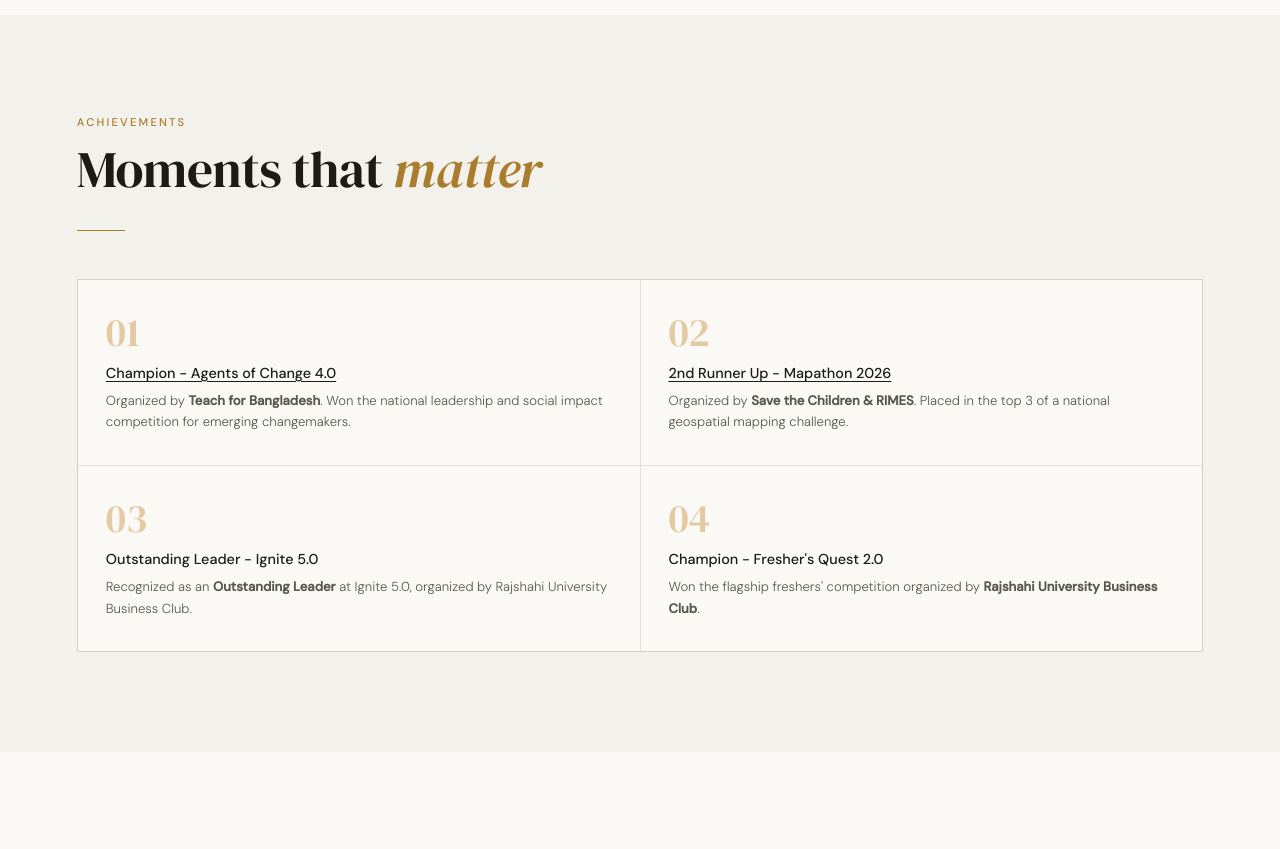
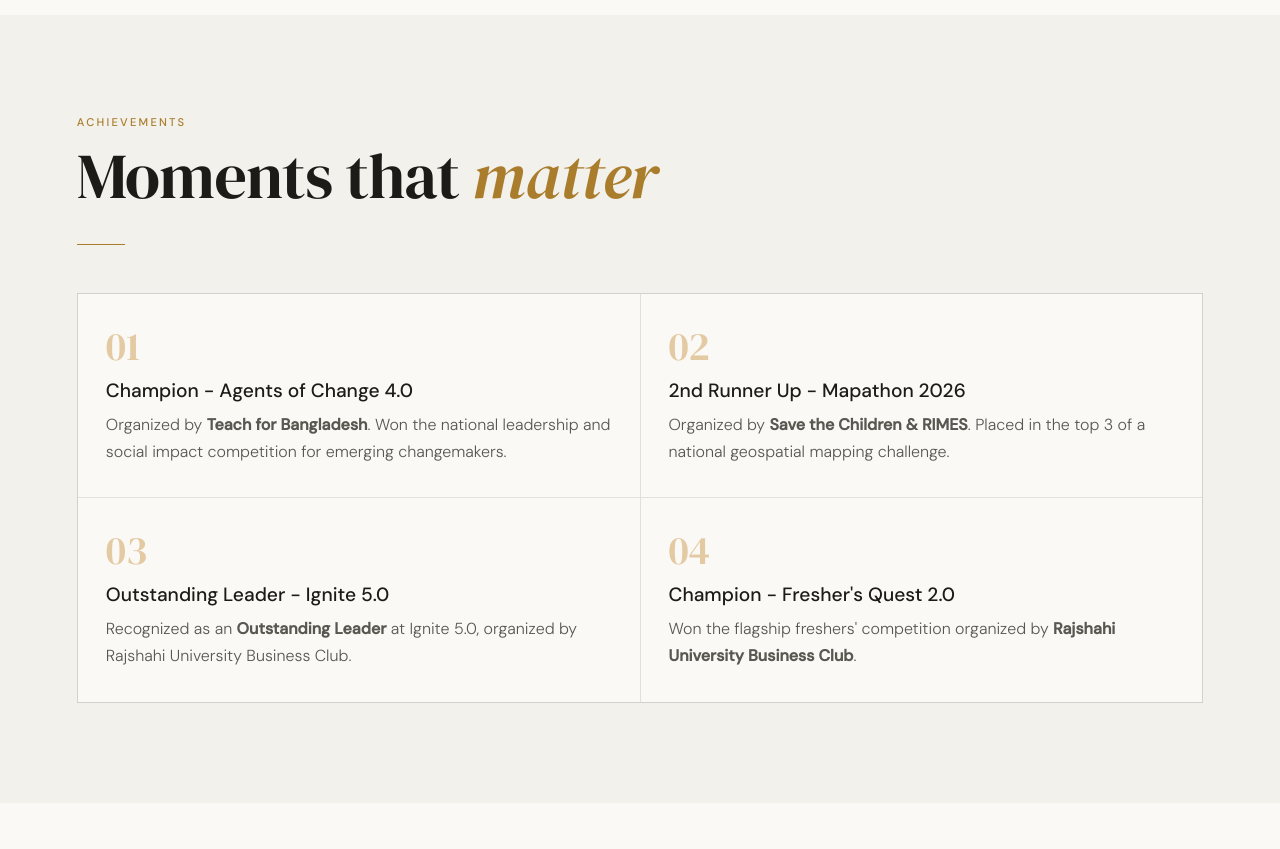
Before and after one commit to jubayer360/portfolio, a plain HTML site: page index.html in a window 1280 px wide. Shown: the part 4040-4889 px from the top of the page. Drawn offline with Linux system fonts and the light colour scheme.

Commit message:
Add files via upload

```diff
--- a/index.html
+++ b/index.html
@@ -588,6 +588,22 @@
     overflow: hidden;
   }
   section:nth-child(even) .project-card { background: var(--bg); }
+  .project-card.clickable::before {
+    content: 'Click to see the moment!';
+    position: absolute;
+    bottom: 12px;
+    right: 16px;
+    font-size: 0.68rem;
+    letter-spacing: 0.08em;
+    color: var(--gold);
+    opacity: 0;
+    transition: opacity 0.2s;
+    pointer-events: none;
+    text-transform: uppercase;
+    font-weight: 500;
+  }
+  .project-card.clickable:hover::before { opacity: 1; }
+
   .project-card::after {
     content: '';
     position: absolute;
@@ -610,14 +626,14 @@
     margin-bottom: 12px;
   }
   .project-title {
-    font-size: 0.9rem;
+    font-size: 1.2rem;
     font-weight: 500;
     color: var(--ink);
     margin-bottom: 8px;
   }
   .project-desc {
-    font-size: 0.82rem;
-    line-height: 1.65;
+    font-size: 1rem;
+    line-height: 1.7;
     color: var(--ink2);
   }
 
@@ -1070,7 +1086,7 @@
       <div class="about-contact-list">
         <div class="about-contact-item">
           <svg width="15" height="15" viewBox="0 0 24 24" fill="none" stroke="currentColor" stroke-width="1.5"><path d="M3 8l7.89 5.26a2 2 0 002.22 0L21 8M5 19h14a2 2 0 002-2V7a2 2 0 00-2-2H5a2 2 0 00-2 2v10a2 2 0 002 2z"/></svg>
-          <a href="/cdn-cgi/l/email-protection#630b0a23091601021a06114d13110c"><span class="__cf_email__" data-cfemail="046c6d446e7166657d61762a74766b">[email&#160;protected]</span></a>
+          <a href="/cdn-cgi/l/email-protection#b1d9d8f1dbc4d3d0c8d4c39fc1c3de"><span class="__cf_email__" data-cfemail="7b13123b110e191a021e09550b0914">[email&#160;protected]</span></a>
         </div>
         <div class="about-contact-item">
           <svg width="15" height="15" viewBox="0 0 24 24" fill="none" stroke="currentColor" stroke-width="1.5"><path d="M22 16.92v3a2 2 0 01-2.18 2 19.79 19.79 0 01-8.63-3.07A19.5 19.5 0 013.07 9.63a19.79 19.79 0 01-3.07-8.67A2 2 0 012 .84h3a2 2 0 012 1.72 12.84 12.84 0 00.7 2.81 2 2 0 01-.45 2.11L6.09 8.91a16 16 0 006 6l1.27-1.27a2 2 0 012.11-.45 12.84 12.84 0 002.81.7A2 2 0 0122 16.92z"/></svg>
@@ -1275,17 +1291,17 @@
 <!-- ACHIEVEMENTS -->
 <section id="achievements">
   <div class="reveal"><p class="section-label">Achievements</p></div>
-  <div class="reveal reveal-delay-1"><h2 class="section-title">Moments that <em>matter</em></h2></div>
+  <div class="reveal reveal-delay-1"><h2 class="section-title" style="font-size: clamp(2.8rem, 5vw, 4rem)">Moments that <em>matter</em></h2></div>
   <div class="reveal reveal-delay-2"><div class="section-divider"></div></div>
   <div class="projects-grid reveal reveal-delay-2" style="grid-template-columns: repeat(2,1fr)">
-    <div class="project-card">
+    <div class="project-card clickable" onclick="openModal('modal-aoc')">
       <div class="project-num">01</div>
-      <div class="project-title"><a href="#" onclick="openModal('modal-aoc'); return false;" style="color:inherit;text-decoration:underline;text-underline-offset:3px">Champion - Agents of Change 4.0</a></div>
+      <div class="project-title">Champion - Agents of Change 4.0</div>
       <div class="project-desc">Organized by <strong>Teach for Bangladesh</strong>. Won the national leadership and social impact competition for emerging changemakers.</div>
     </div>
-    <div class="project-card">
+    <div class="project-card clickable" onclick="openModal('modal-mapathon')">
       <div class="project-num">02</div>
-      <div class="project-title"><a href="#" onclick="openModal('modal-mapathon'); return false;" style="color:inherit;text-decoration:underline;text-underline-offset:3px">2nd Runner Up - Mapathon 2026</a></div>
+      <div class="project-title">2nd Runner Up - Mapathon 2026</div>
       <div class="project-desc">Organized by <strong>Save the Children &amp; RIMES</strong>. Placed in the top 3 of a national geospatial mapping challenge.</div>
     </div>
     <div class="project-card">
@@ -1342,11 +1358,11 @@
     <div class="reveal reveal-delay-2">
       <p class="contact-intro">I'm open to internships, part-time roles, and collaborative projects - especially in operations, brand strategy, content, and marketing.</p>
       <div class="contact-links">
-        <a href="/cdn-cgi/l/email-protection#016968416b7463607864732f71736e" class="contact-link-item">
+        <a href="/cdn-cgi/l/email-protection#c4acad84aeb1a6a5bda1b6eab4b6ab" class="contact-link-item">
           <div class="contact-link-icon">
             <svg width="14" height="14" viewBox="0 0 24 24" fill="none" stroke="currentColor" stroke-width="1.5"><path d="M3 8l7.89 5.26a2 2 0 002.22 0L21 8M5 19h14a2 2 0 002-2V7a2 2 0 00-2-2H5a2 2 0 00-2 2v10a2 2 0 002 2z"/></svg>
           </div>
-          <span class="__cf_email__" data-cfemail="670f0e270d1205061e021549171508">[email&#160;protected]</span>
+          <span class="__cf_email__" data-cfemail="274f4e674d5245465e425509575548">[email&#160;protected]</span>
         </a>
         <a href="https://linkedin.com/in/ahmadjubayer" target="_blank" class="contact-link-item">
           <div class="contact-link-icon">
@@ -1403,7 +1419,7 @@
   <div class="footer-links">
     <a href="#hero">Top</a>
     <a href="https://linkedin.com/in/ahmadjubayer" target="_blank">LinkedIn</a>
-    <a href="/cdn-cgi/l/email-protection#2f47466f455a4d4e564a5d015f5d40">Email</a>
+    <a href="/cdn-cgi/l/email-protection#dab2b39ab0afb8bba3bfa8f4aaa8b5">Email</a>
   </div>
 </footer>
 
@@ -1610,6 +1626,14 @@
 </style>
 
 <script>
+  function closeModalById(id) {
+    const modal = document.getElementById(id);
+    if (modal) {
+      modal.classList.remove('open');
+      document.body.style.overflow = '';
+    }
+  }
+
   function openModal(id) {
     document.getElementById(id).classList.add('open');
     document.body.style.overflow = 'hidden';
```
